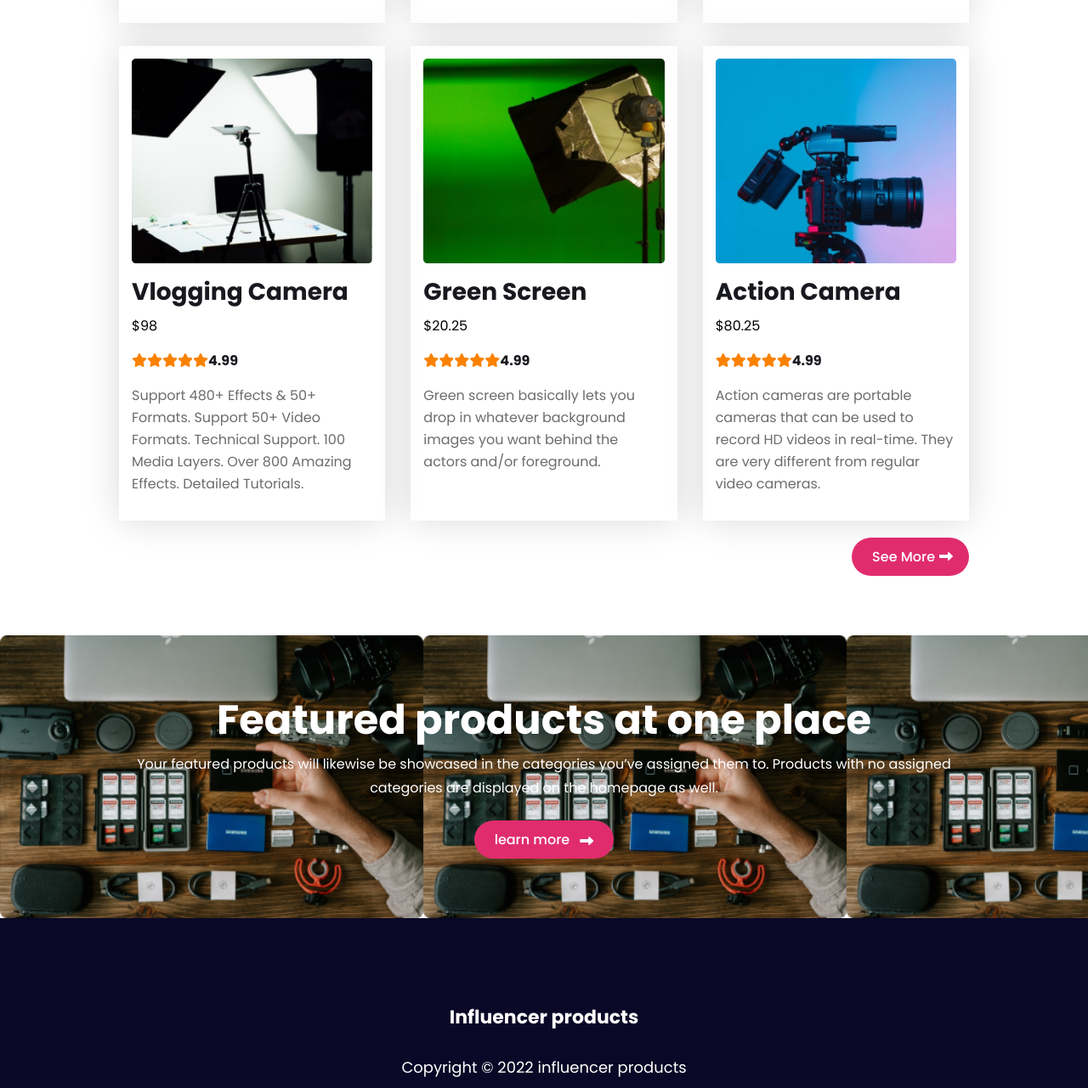
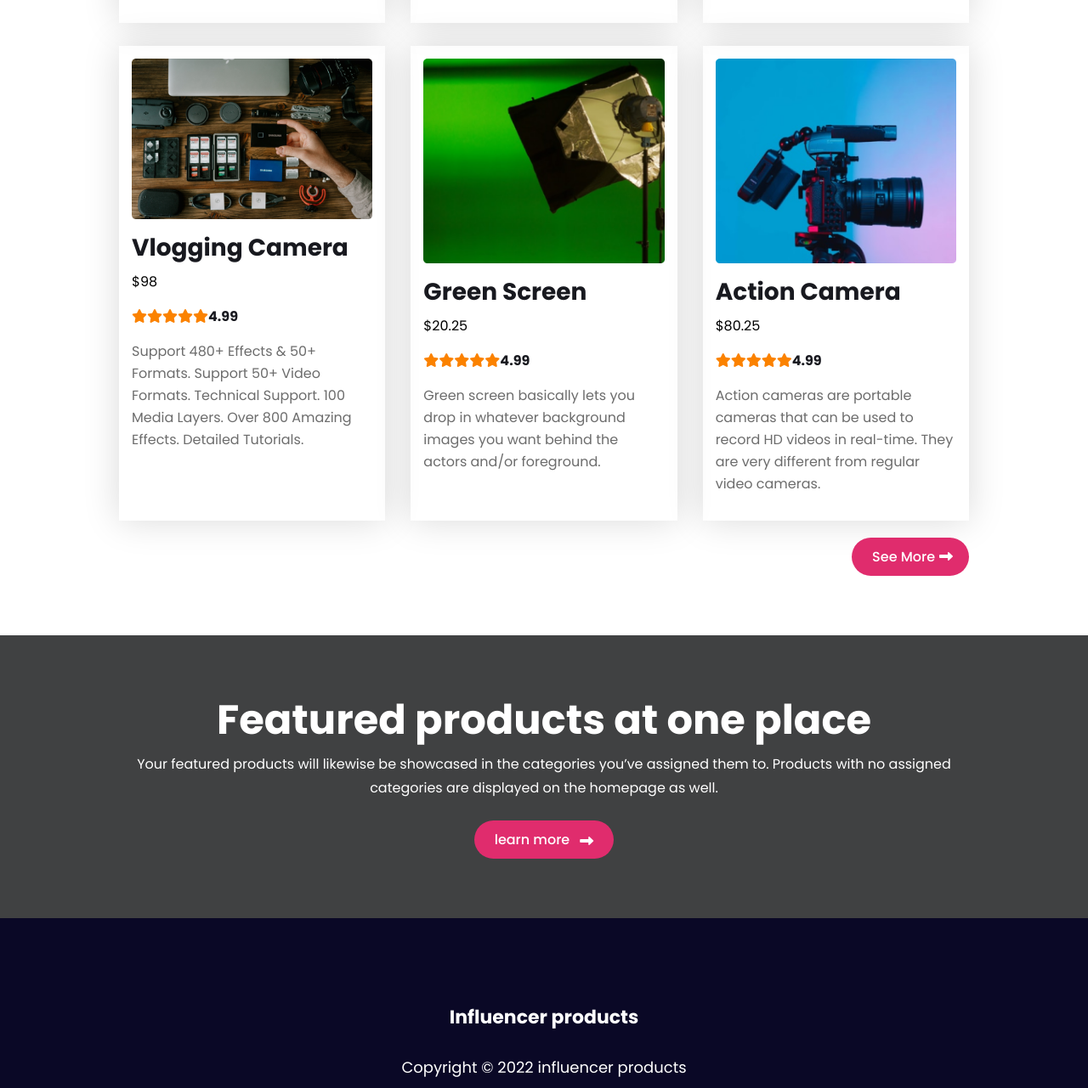
Before and after one commit to m-mohiuddin/influencer-mohi-gear, a plain HTML site: page index.html in a window 1280 px wide. Shown: the part 1984-3265 px from the top of the page at 85% size. Drawn offline with Linux system fonts and the light colour scheme.

Commit message:
final push

```diff
--- a/index.html
+++ b/index.html
@@ -165,7 +165,7 @@
                     </div>
                     <div class="product">
                         <div class="product-img">
-                            <img src="images/images/setup.png" alt="Programming-Hero">
+                            <img src="images/images/gear.png" alt="Programming-Hero">
                         </div>
                         <div class="product-info">
                             <h3>Vlogging Camera</h3>
--- a/styles/style.css
+++ b/styles/style.css
@@ -136,9 +136,7 @@ ul li{
 }
 /* featured style */
 #featured{
-    background-image: url(/styles/gear.png);
-    background-repeat: repeat;
-    background-size: contain;
+    background-color: #404142;
 }
 #featured .featured-inner{
     text-align: center;
```
Also changed, not shown: styles/gear.png (deleted).
